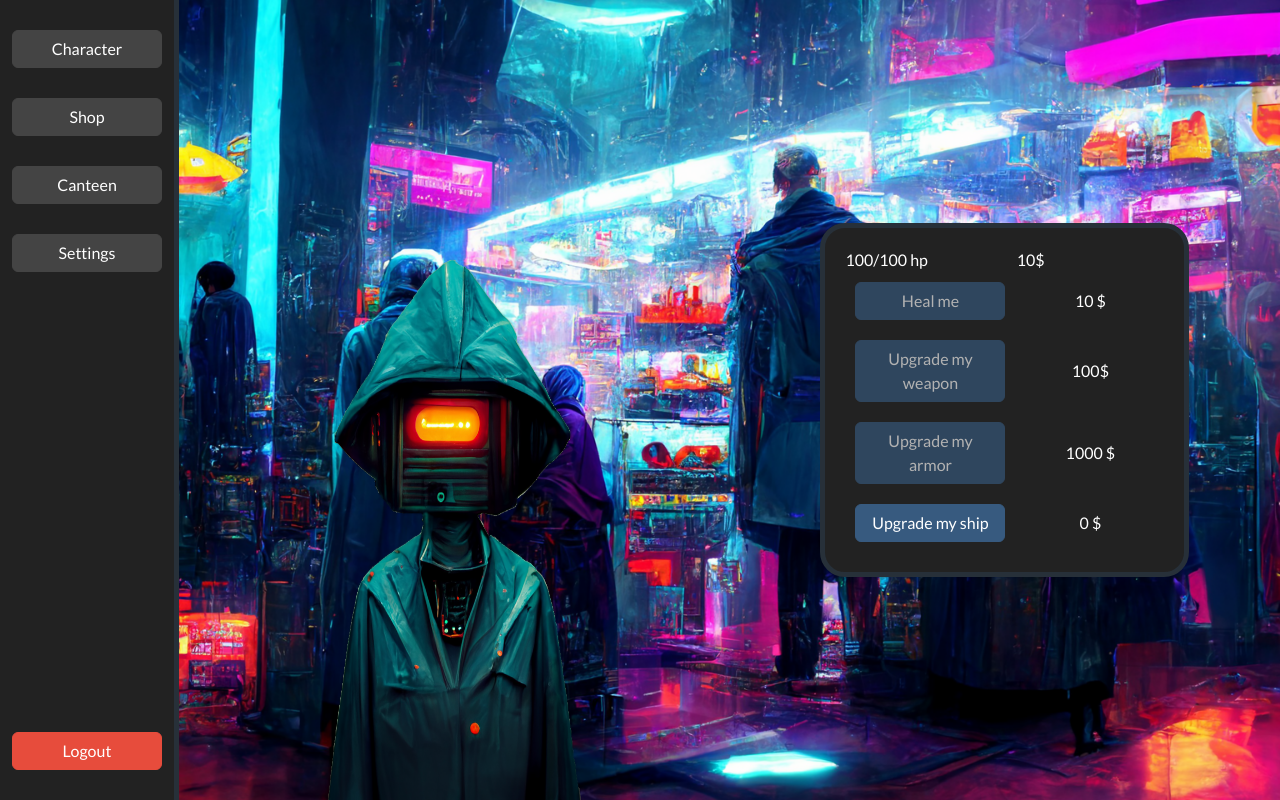
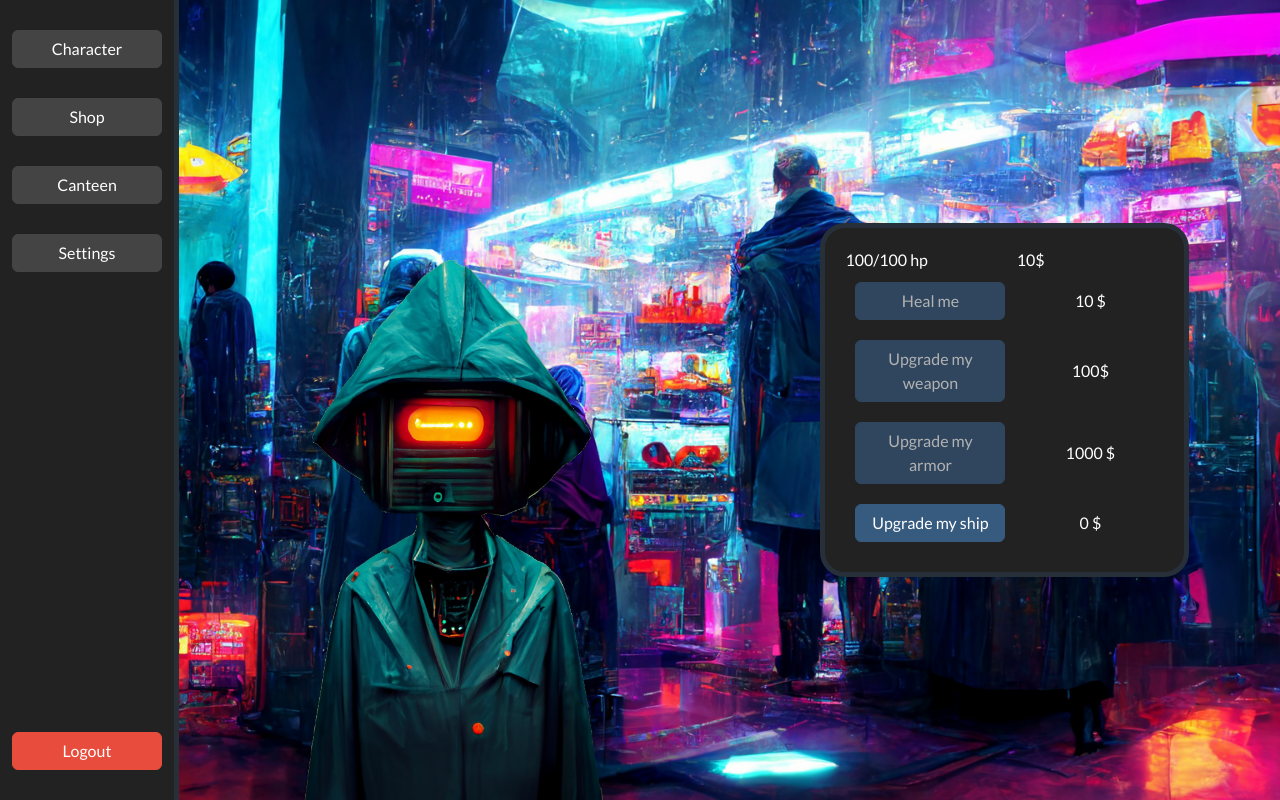
Before and after one commit to Corqi/WWW-app, a Flask app: page /shop in a window 1280 px wide. Run offline with Flask 2, Linux system fonts and the light colour scheme; the visitor is signed in with stand-in values (Sample User, id 1); data comes from the database, SQL or seed files in the repository; parts of the project's set-up code (start-up, migrations or seed data) failed here and were passed over; some libraries are stand-ins or nearby versions.

Commit message:
shopkeeper keeps correct aspect-ratio

```diff
--- a/app/templates/shop.html
+++ b/app/templates/shop.html
@@ -36,6 +36,8 @@
 
         margin-right: auto;
         margin-left: auto;
+
+        object-fit: cover;
     }
 
     #shopkeeperMessage{
```
